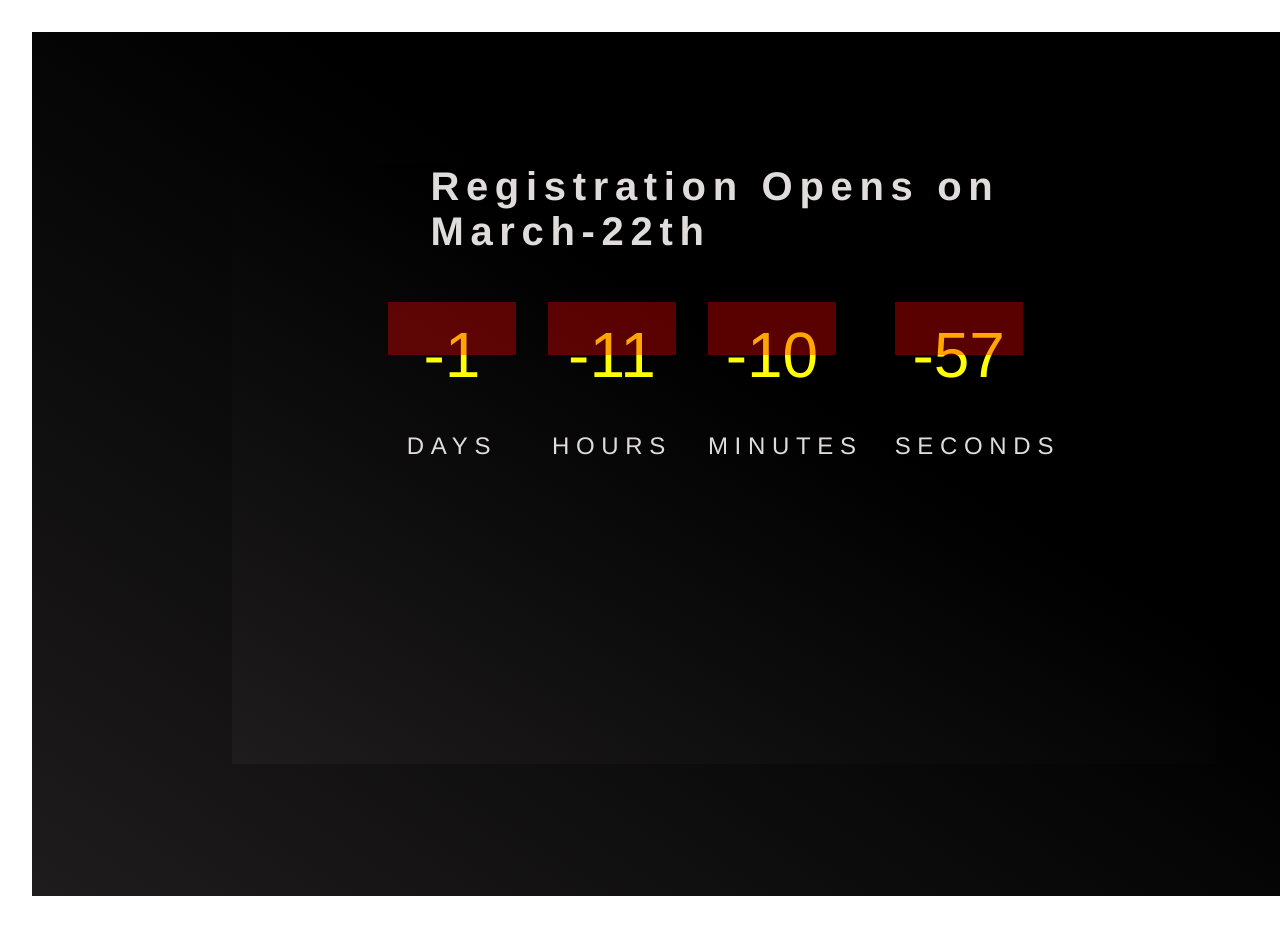
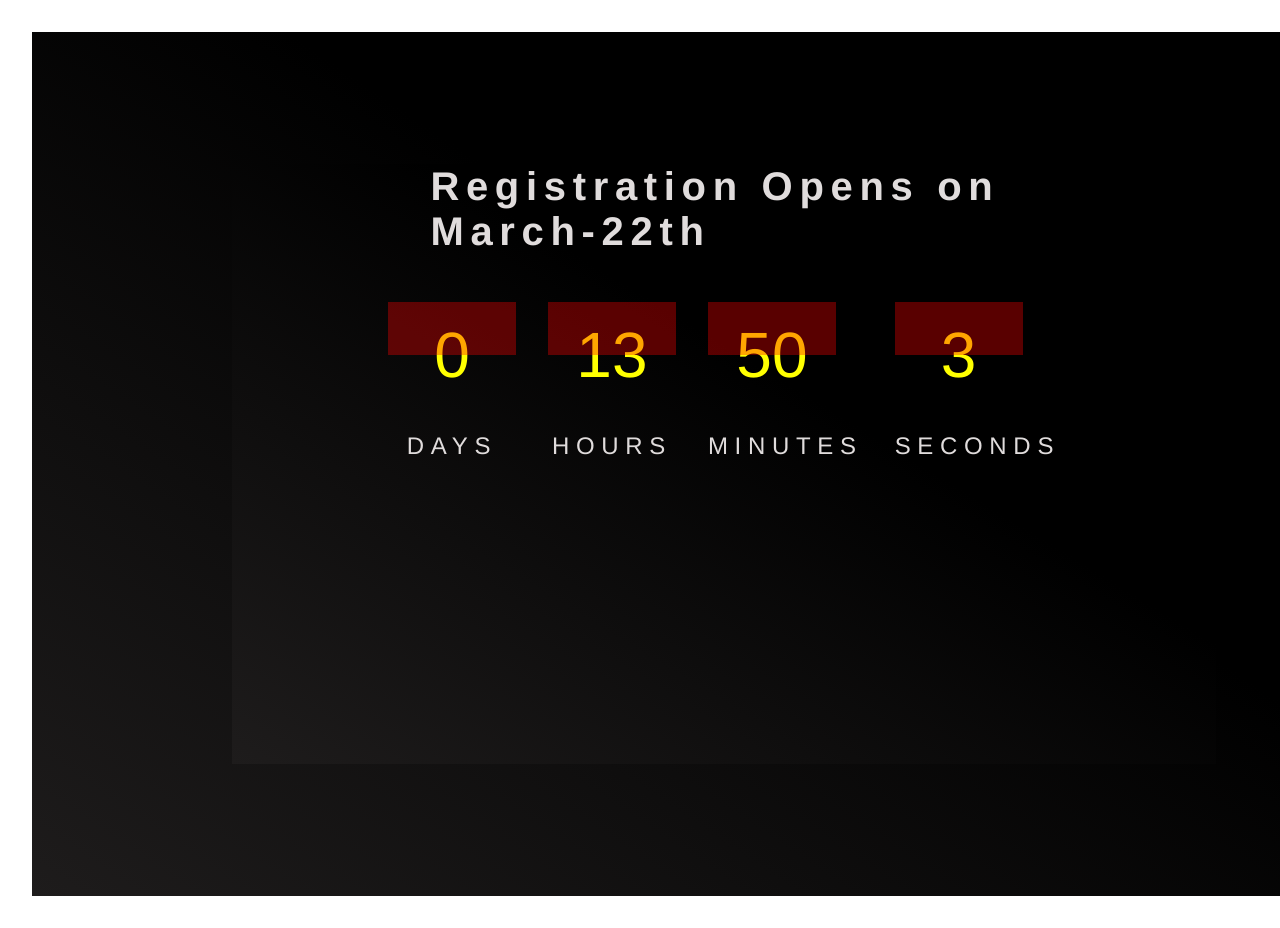
Before and after one commit to LEOFEST/LEOFEST2k24, a website: page internal.html in a window 1280 px wide. Shown: the top 928 px of the page. Drawn offline with Linux system fonts and the light colour scheme.

Commit message:
Update internal.html

```diff
--- a/internal.html
+++ b/internal.html
@@ -246,7 +246,7 @@
         const minute = second * 60;
         const hour = minute * 60;
         const day = hour * 24;
-        const EVENTDATE = new Date('March 22, 2024, 00:00:00');
+        const EVENTDATE = new Date('March 23, 2024, 00:00:00');
         const countDown = new Date(EVENTDATE).getTime();
         const x = setInterval(() => {
           const now = new Date().getTime();
```
